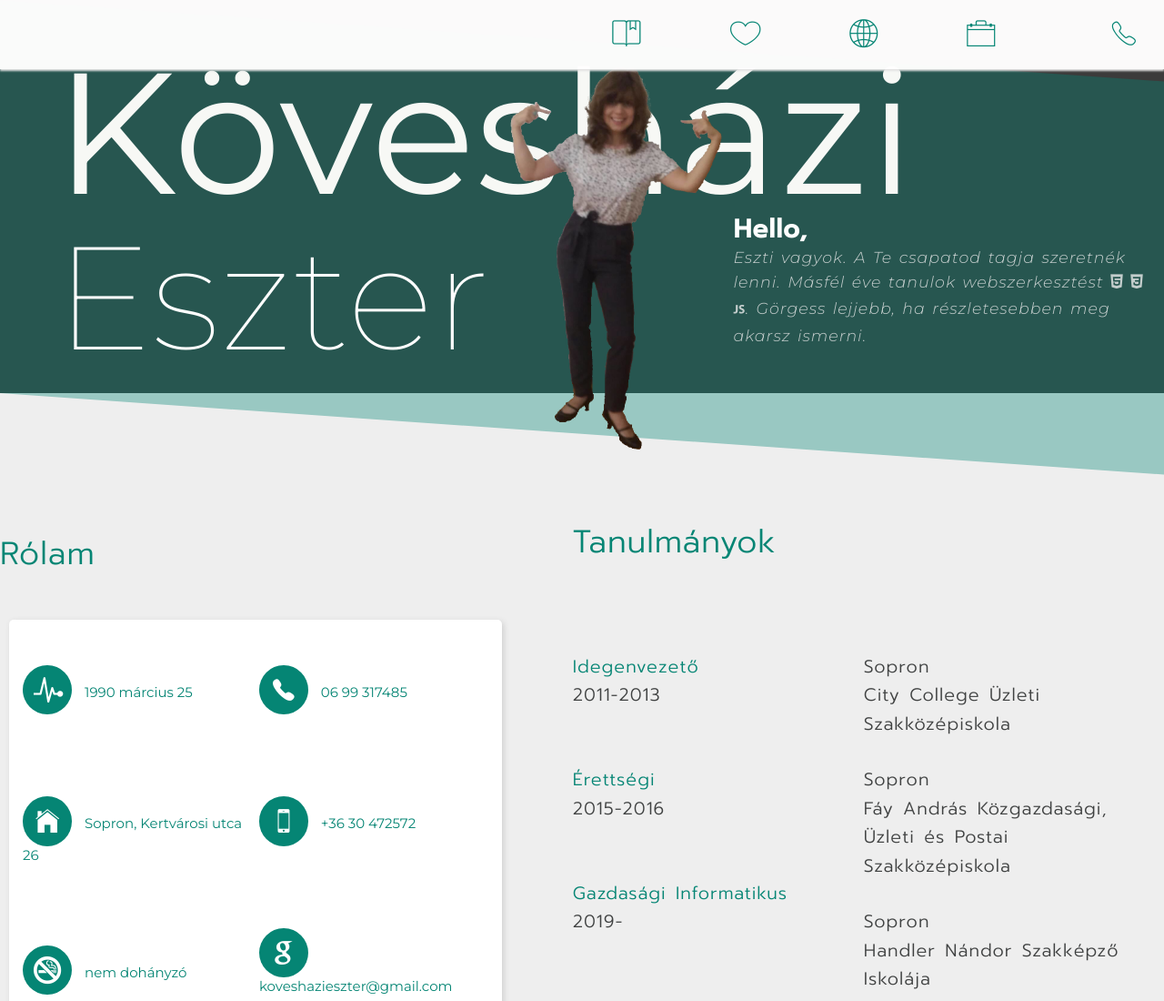
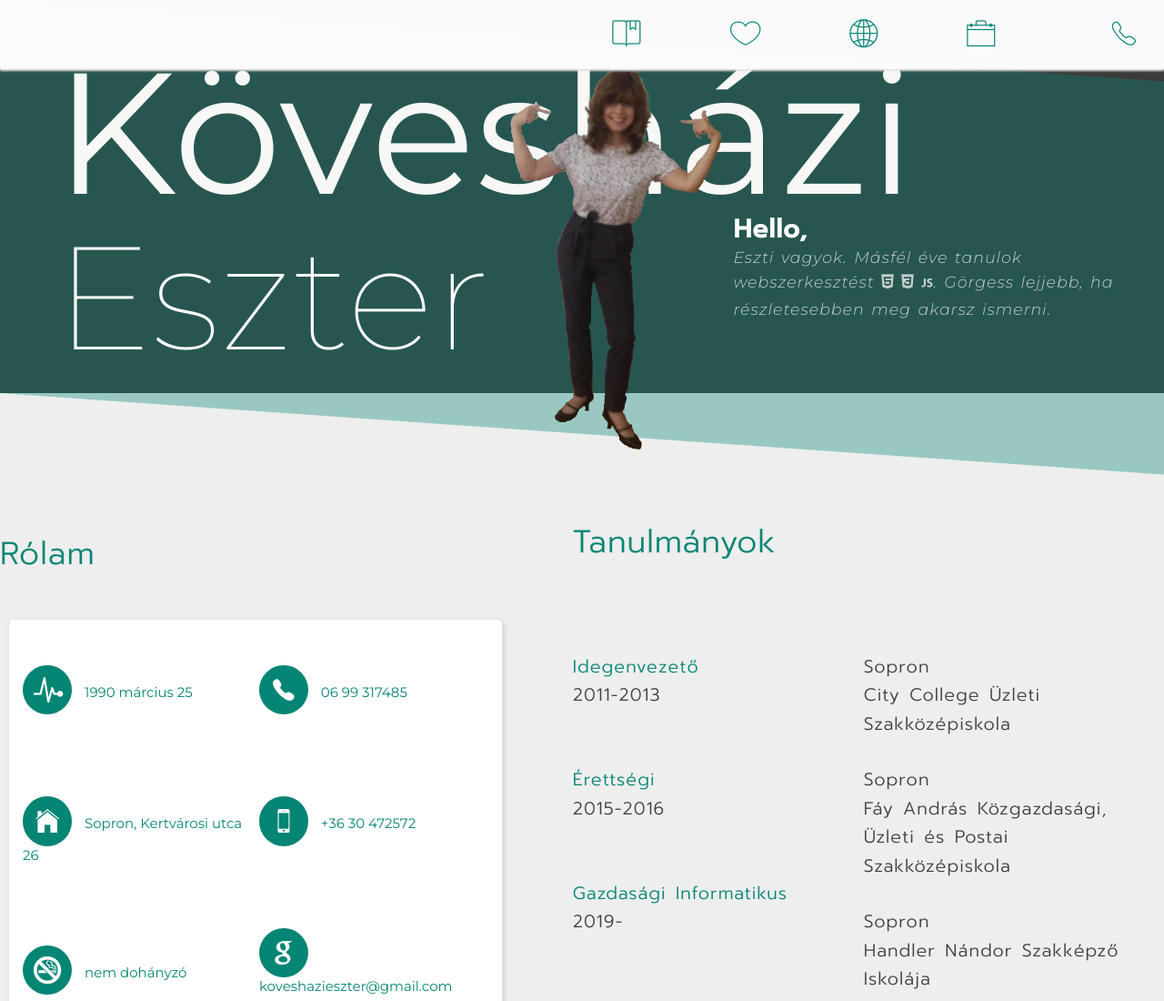
Before and after one commit to koveshazieszter/koveshazieszter.github.io, a plain HTML site: page index.html in a window 1280 px wide. Shown: the top 1100 px of the page at 91% size. Drawn offline with nearby package versions, Linux system fonts and the light colour scheme; files whose address does not match are found by name; a web font is replaced by a local one.

Commit message:
Update index.html

```diff
--- a/index.html
+++ b/index.html
@@ -57,7 +57,7 @@
       <div class="row line long-copy  ">
 	 <h2>
 	   <b class="hello">Hello,</b>
-           <i><br>Eszti vagyok. A Te csapatod tagja szeretnék lenni. Másfél éve tanulok webszerkesztést <i class="ion-social-html5 design "></i>
+           <i><br>Eszti vagyok. Másfél éve tanulok webszerkesztést <i class="ion-social-html5 design "></i>
              <i class="ion-social-css3 design "></i>
              <i class="ion-social-javascript code"></i>. Görgess lejjebb, ha részletesebben meg akarsz ismerni.
 	   </i>
```
